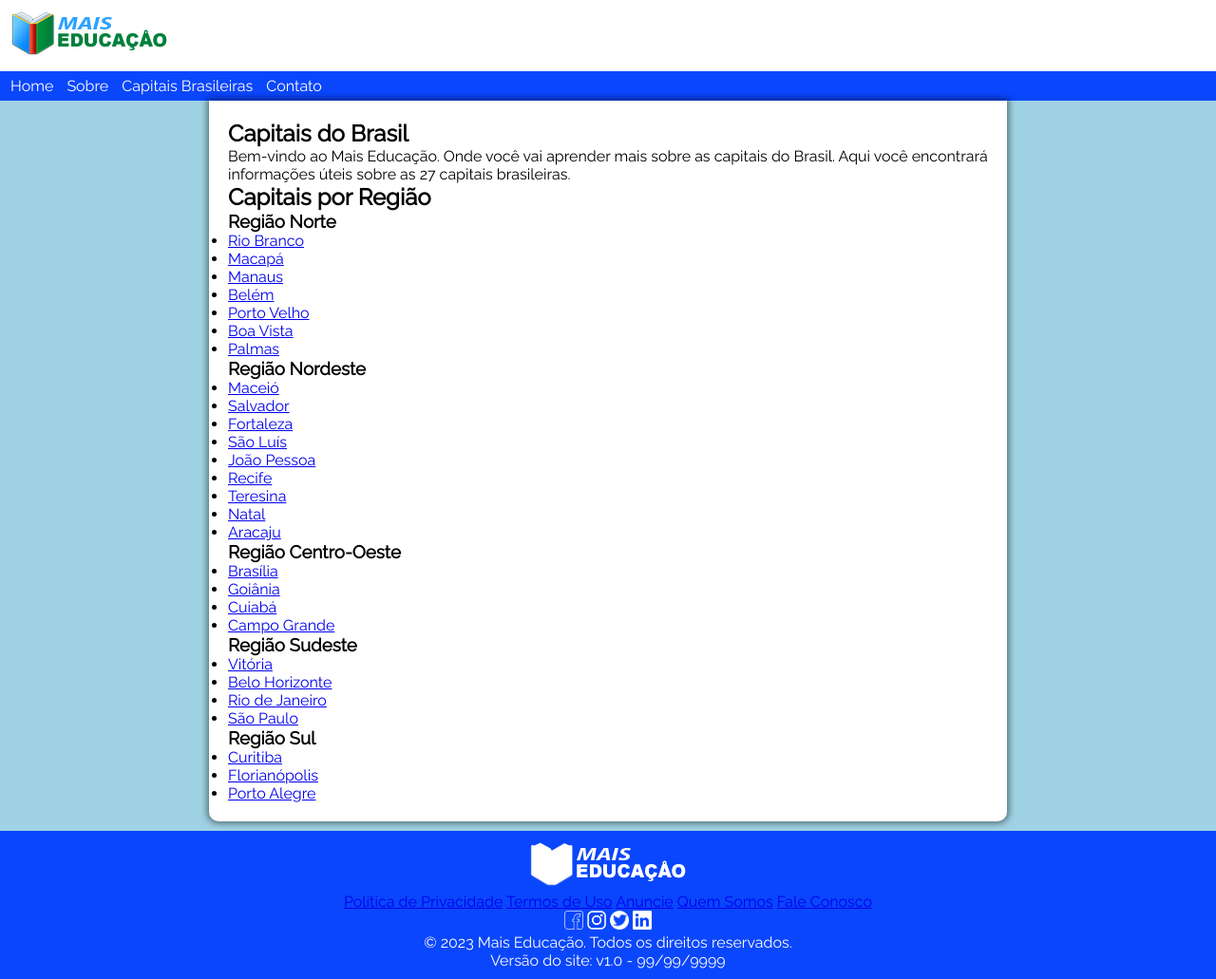
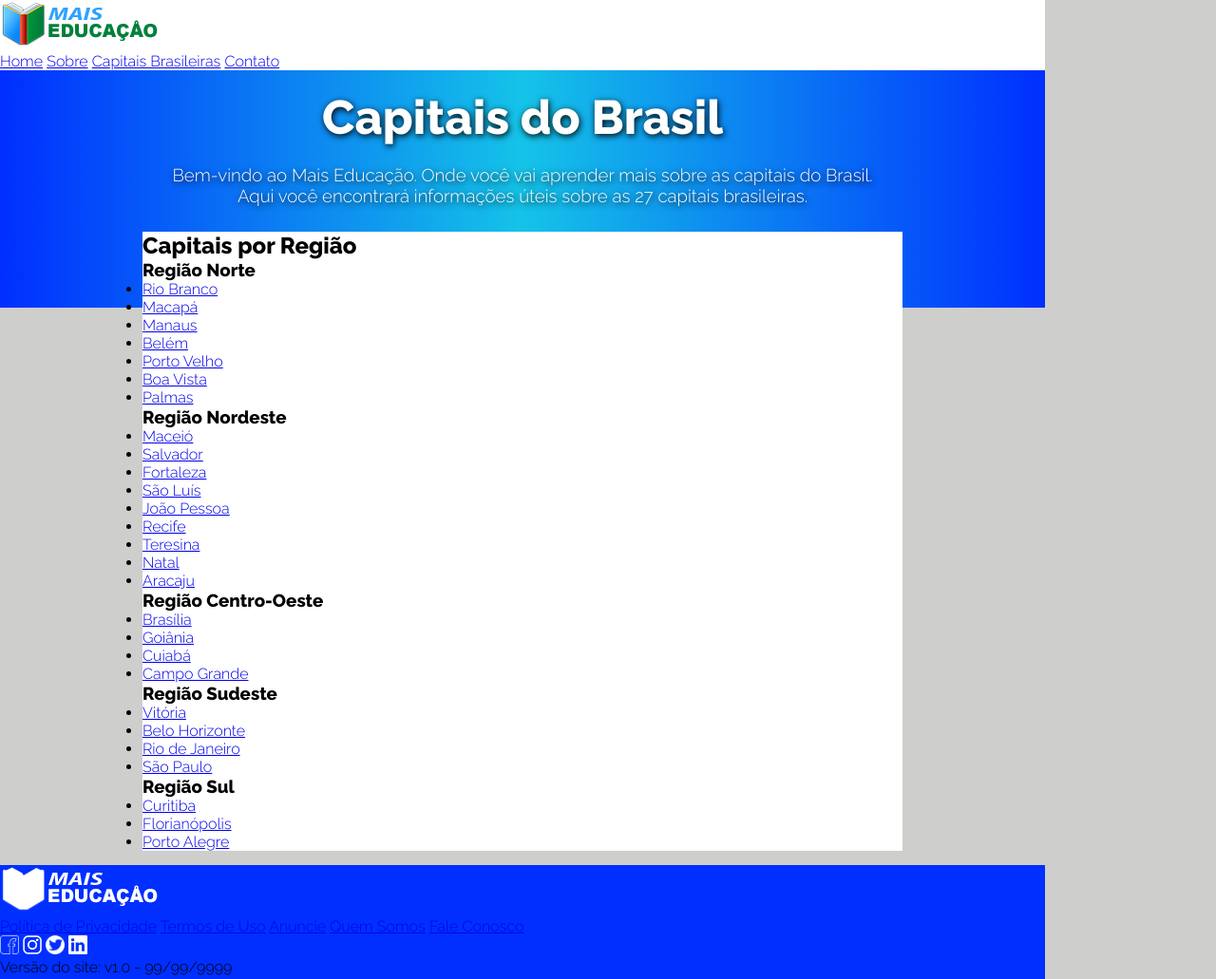
Before and after one commit to jonas-souza/site-capitais-do-brasil, a plain HTML site: page index.html in a window 1280 px wide. Shown: the top 1031 px of the page at 95% size. Drawn offline with Linux system fonts and the light colour scheme.

Commit message:
atualizacao

```diff
--- a/index.html
+++ b/index.html
@@ -10,23 +10,22 @@
   <body>
     <header>
       <div>
-        <img src="img/logo-mais-educacao.png" alt="Logo - Mais Educação">
+        <a href="./index.html"><img src="img/logo-mais-educacao.png" alt="Logo - Mais Educação"></a>
       </div>
-    </header>
       <nav>
-      <div class="nav">
           <a href="./index.html">Home</a>
           <a href="./sobre.html">Sobre</a>
           <a href="#">Capitais Brasileiras</a>
           <a href="#">Contato</a>
+      </nav>
+    </header>
+    <div class="header-bottom">
+      <h1 class="mod-title01">Capitais do Brasil</h1>
+      <p class="mod-parag01">Bem-vindo ao Mais Educação. Onde você vai aprender mais sobre as capitais do Brasil.<br>
+        Aqui você encontrará informações úteis sobre as 27 capitais brasileiras.</p>
     </div>
-    </nav>
     <main>
-      <div>
-        <section>
-          <h1>Capitais do Brasil</h1>
-          <p>Bem-vindo ao Mais Educação. Onde você vai aprender mais sobre as capitais do Brasil. Aqui você encontrará informações úteis sobre as 27 capitais brasileiras.</p>
-        </section>
+      <div class="tools-container">
           <h2>Capitais por Região</h2>
         <section>
           <h3>Região Norte</h3>
@@ -99,9 +98,6 @@
           <a href="#"><img src="img/logo-social/twitter.png" width="20px" height="20px" alt="Logo - Twitter"></a>
           <a href="#"><img src="img/logo-social/linkedin.png" width="20px" height="20px" alt="Logo - LinkedIn"></a>
         </div>
-        <div class="aling">
-          <p>&copy; 2023 Mais Educação. Todos os direitos reservados.</p>
-        </div>
         <div>
           <p>Versão do site: v1.0 - 99/99/9999</p>
         </div>
--- a/style/style.css
+++ b/style/style.css
@@ -1,73 +1,60 @@
 @charset "UTF-8";
 
-@import url('https://fonts.googleapis.com/css2?family=IBM+Plex+Sans:wght@500&family=Oswald&family=Raleway&display=swap');
+@import url('https://fonts.googleapis.com/css2?family=Raleway:wght@300;800&display=swap');
 
 :root {
-    --color01: #0a95ff;
-    --color02: #0a72fb;
-    --color03: #0a46fb;
-    --color04: #09E394;
-    --color05: #11ef9e;
-    --color06: #E0E614;
-    --color07: #fbef0a;
-    --color08: #FBC00A;
+    --color001: #1F57DB;
+    --color002: #1692F2;
+    --color003: #15C3E8;
+    --color004: #002fff;
 
-    --special-font: '';
-    --font-title: 'Oswald';
-    --font-text: 'Raleway';
-    --font-footer: 'IBM Plex Sans';
+    --font-base: 'Raleway';
 }
 
 * {
+    padding: 0px;
     margin: 0px;
-    padding: 0px;
 }
 
 body {
-    font-family: var(--font-text);
-    background-color: rgb(159, 210, 227);
+    font-family: var(--font-base);
+    background-color: #cececd;
+    min-width: 400px;
+    max-width: 1100px;
 }
 
 header {
     background-color: #ffffff;
-    max-height: 150px;
-    padding: 10px;
 }
 
-nav {
-    background-color: var(--color03);
-    padding: 6px;
+.header-bottom {
+    background-image: linear-gradient(to right, var(--color004), var(--color003), var(--color004));
+    color: white;
+    height: 250px;
+    text-align: center;
 }
 
-.nav > a {
-    text-decoration: none;
-    color: white;
-    margin: auto;
-    padding: 5px;
-    transition-duration: 0.5;
+.mod-title01 {
+    font-weight: 800;
+    font-size: 50px;
+    padding: 15pt;
+    text-shadow: 1px 2px 7px black;
 }
 
-.nav > a:hover {
-    background-color: white;
-    color: var(--color03);
-    border-radius: 5px;
+.mod-parag01 {
+    font-size: 14pt;
+    text-shadow: 1px 2px 7px black;
 }
 
 main {
     background-color: white;
-    min-width: 400px;
-    max-width: 800px;
+    width: 800px;
     margin: auto;
-    padding: 20px;
-    border-bottom-left-radius: 10px;
-    border-bottom-right-radius: 10px;
-    box-shadow: 0px 0px 7px 2px rgba(0, 0, 0, 0.486);
+    margin-top: -80px;
 }
 
 footer {
-    background-color: #0a46fb;
-    color: white;
-    margin-top: 10px;
-    padding: 10px;
-    text-align: center;
+    background-color: #002fff;
+    height: 150px;
+    margin-top: 15px;
 }
```
Lines whose indentation alone changed are shown as unchanged.
